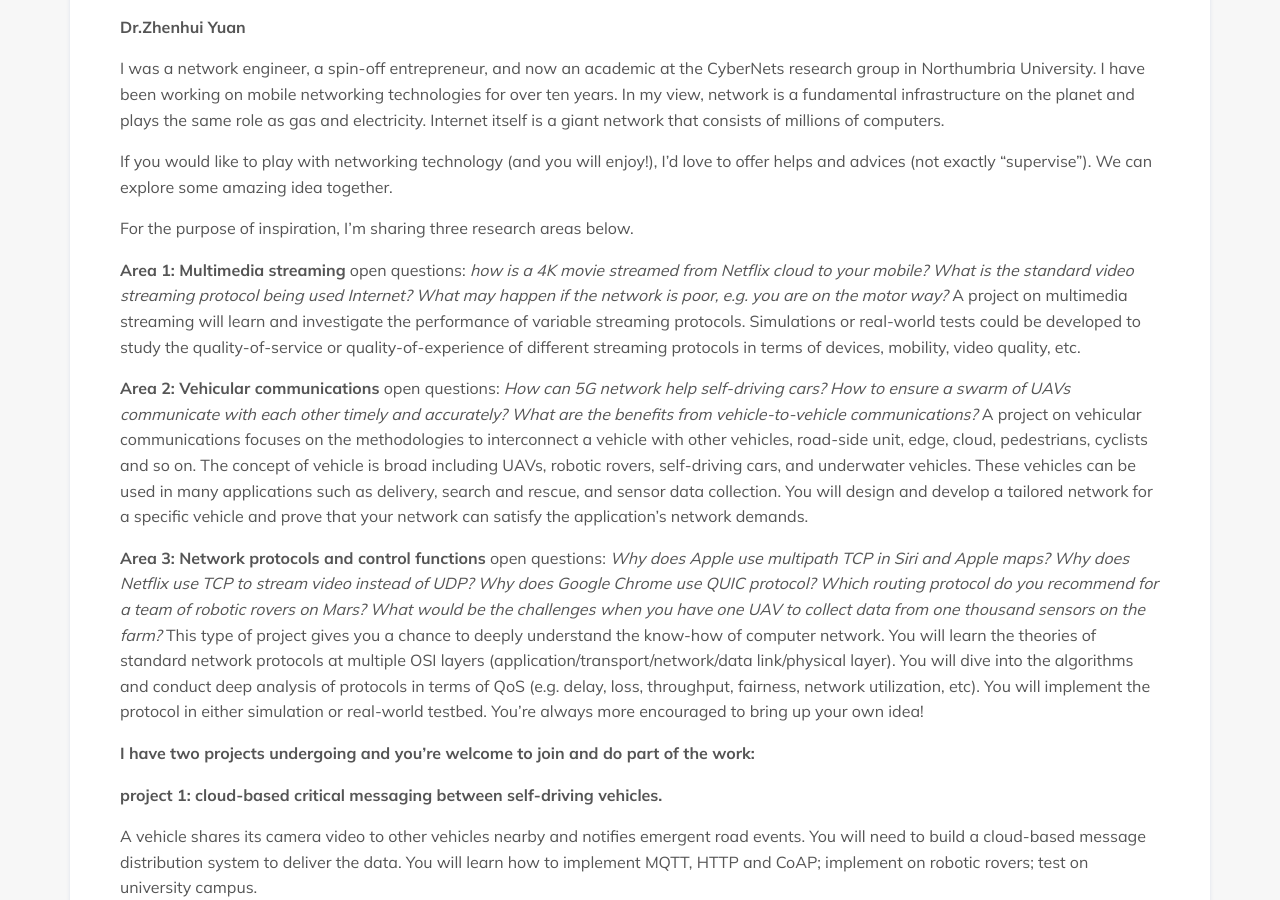
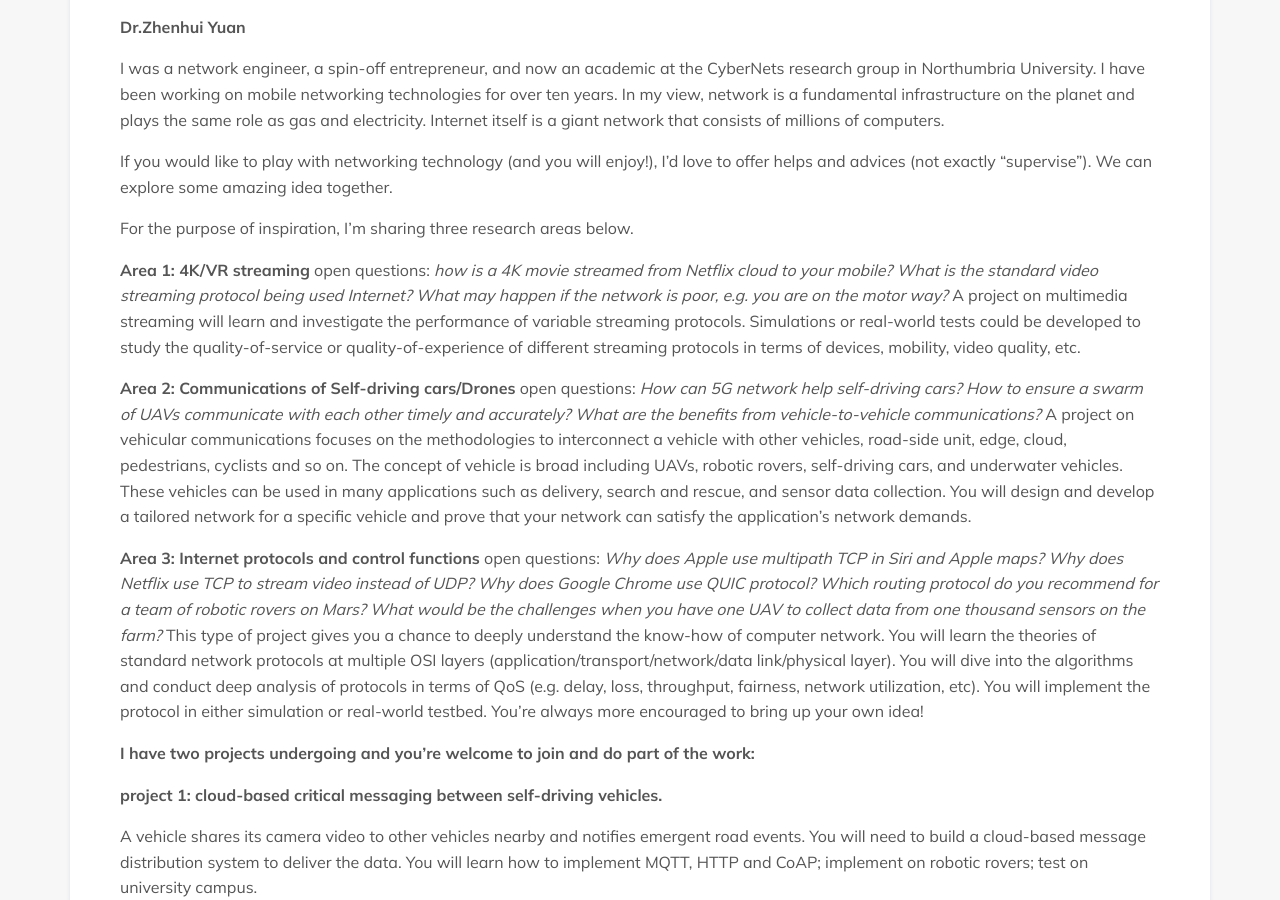
Before and after one commit to NorSC/supervisor-search, a Jekyll site: the page built from _supervisors/zhenhui-yuan.md, in a window 1280 px wide and 900 px high, scrolled down 341 px. Built offline with Jekyll 4.4.1, drawn with Linux system fonts in a browser that asks for light colours; a script that is not in the unit is left out.

Commit message:
Update Supervisors “zhenhui-yuan”

```diff
--- a/_supervisors/zhenhui-yuan.md
+++ b/_supervisors/zhenhui-yuan.md
@@ -34,21 +34,21 @@ additional_details: >-
   For the purpose of inspiration, I’m sharing three research areas below.
 
 
-  **Area 1: Multimedia streaming**
+  **Area 1: 4K/VR streaming**
 
   open questions: *how is a 4K movie streamed from Netflix cloud to your mobile? What is the standard video streaming protocol being used Internet? What may happen if the network is poor, e.g. you are on the motor way?*
 
   A project on multimedia streaming will learn and investigate the performance of variable streaming protocols. Simulations or real-world tests could be developed to study the quality-of-service or quality-of-experience of different streaming protocols in terms of devices, mobility, video quality, etc.
 
 
-  **Area 2: Vehicular communications**
+  **Area 2: Communications of Self-driving cars/Drones**
 
   open questions: *How can 5G network help self-driving cars? How to ensure a swarm of UAVs communicate with each other timely and accurately? What are the benefits from vehicle-to-vehicle communications?*
 
   A project on vehicular communications focuses on the methodologies to interconnect a vehicle with other vehicles, road-side unit, edge, cloud, pedestrians, cyclists and so on. The concept of vehicle is broad including UAVs, robotic rovers, self-driving cars, and underwater vehicles. These vehicles can be used in many applications such as delivery, search and rescue, and sensor data collection. You will design and develop a tailored network for a specific vehicle and prove that your network can satisfy the application’s network demands.
 
 
-  **Area 3: Network protocols and control functions**
+  **Area 3: Internet protocols and control functions**
 
   open questions: *Why does Apple use multipath TCP in Siri and Apple maps? Why does Netflix use TCP to stream video instead of UDP? Why does Google Chrome use QUIC protocol? Which routing protocol do you recommend for a team of robotic rovers on Mars? What would be the challenges when you have one UAV to collect data from one thousand sensors on the farm?*
 
```
